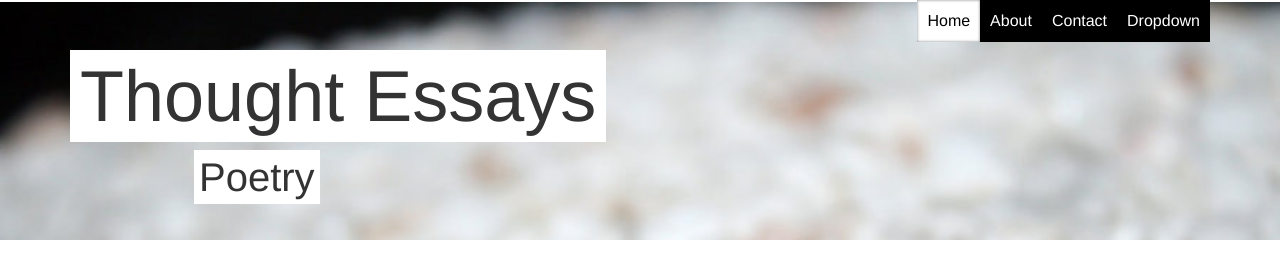
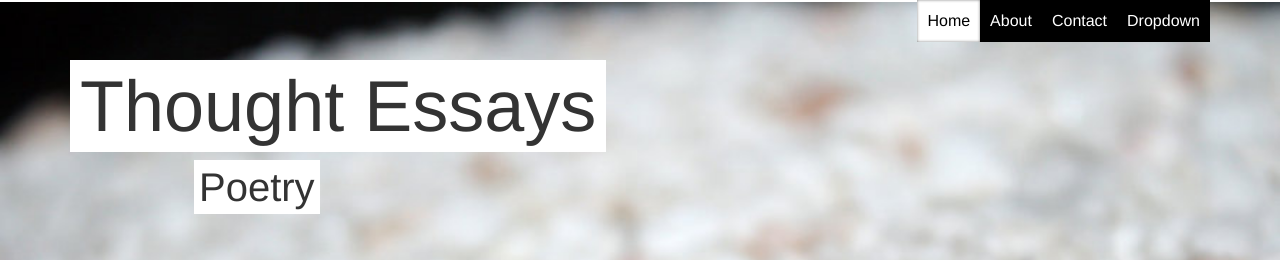
Before and after one commit to AntJanus/bootstrap-3-thoughts-theme, a plain HTML site: page index.html in a window 1280 px wide. Shown: the top 267 px of the page. Drawn offline with Linux system fonts and the light colour scheme; grey boxes are pictures that could not be loaded.

Commit message:
Change of padding

```diff
--- a/less/theme.less
+++ b/less/theme.less
@@ -34,8 +34,8 @@
 }
 
 .jumbotron {
-  padding: 48px 0 36px;
-  margin-top: -40px;
+  padding: 58px 0 46px;
+  margin-top: -42px;
   background: url('../images/a-ring.jpg');
   background-size: 100%;
 
```
Also changed, not shown: css/theme.css.
